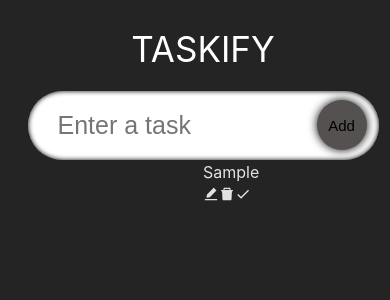
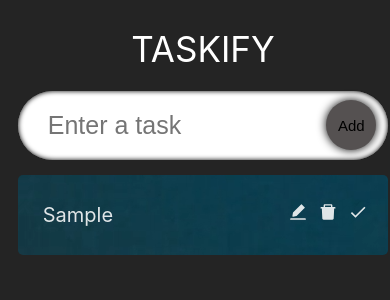
Before and after one commit to iancenry/react-ts-todo-drag, a React (Vite) app: page / in a window 390 px wide. Both pictures are taken after typing "Sample" into the empty fields and a click on the button "Add". Shown: the top 300 px of the page. Built offline with nearby package versions, Linux system fonts and the light colour scheme.

Commit message:
chore: update sty;es

```diff
--- a/src/App.css
+++ b/src/App.css
@@ -73,6 +73,50 @@
 .todos {
   display: flex;
   justify-content: space-evenly;
-  width: 0%;
+  width: 90%;
   flex-wrap: wrap;
 }
+
+.todos__single {
+  display: flex;
+  align-items: center;
+  width: 29.5%;
+  border-radius: 5px;
+  padding: 20px;
+  margin-top: 15px;
+  background-image: url('./assets/images/bg.png');
+}
+
+.todos__single--text {
+  flex: 1;
+  padding: 5px;
+  border: none;
+  font-size: 20px;
+}
+
+.todos__single--text:focus {
+  outline: none;
+}
+
+.icon {
+  margin-left: 10px;
+  font-size: 20px;
+  cursor: pointer;
+}
+
+@media (max-width: 1200px) {
+  .todos__single {
+    width: 40%;
+  }
+}
+
+@media (max-width: 700px) {
+  .input,
+  .todos {
+    width: 95%;
+  }
+
+  .todos__single {
+    width: 100%;
+  }
+}
```
